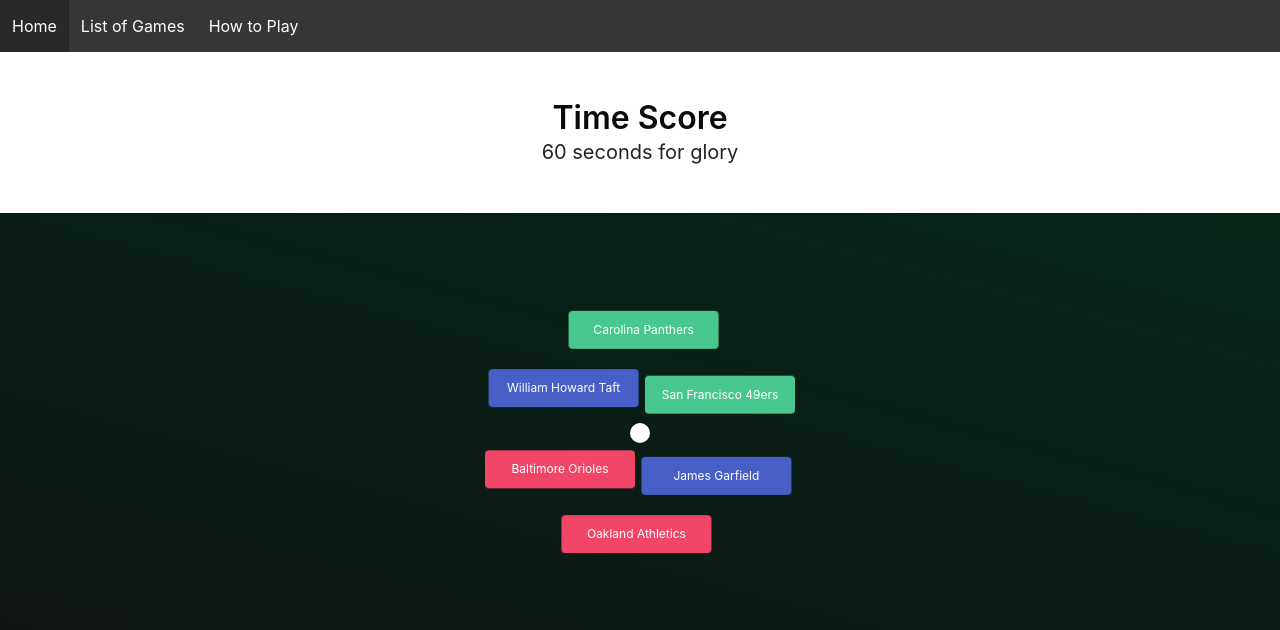
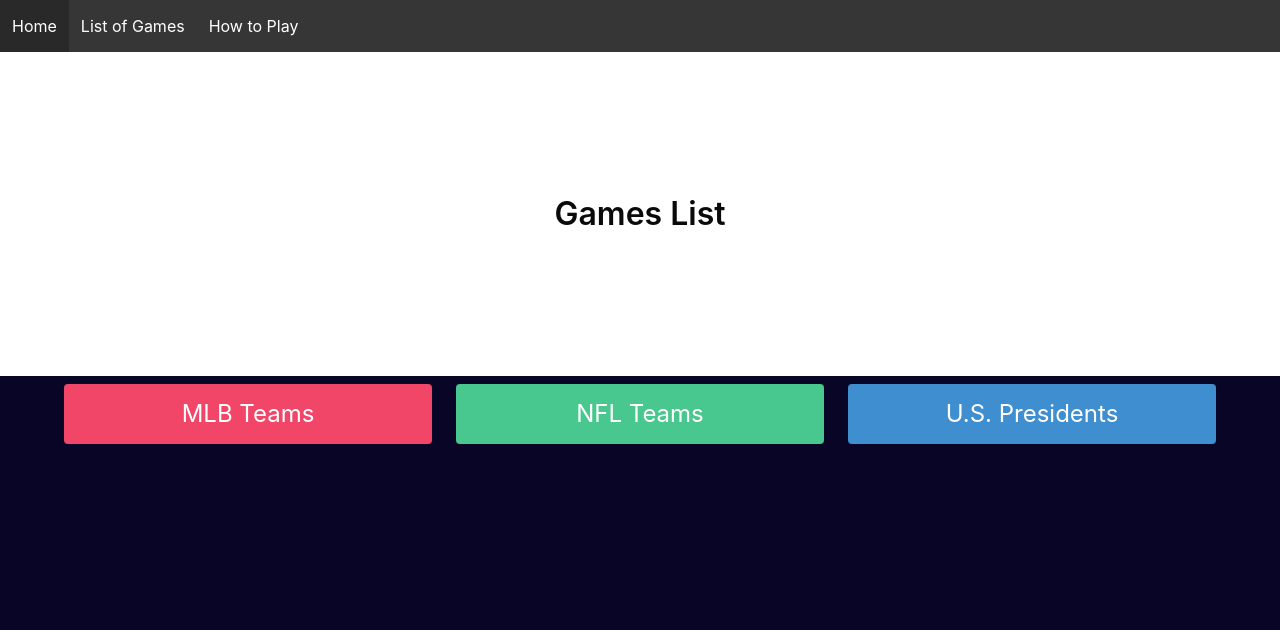
Before and after one commit to Mvcampbell3/time-score-frontend, an Angular app in the folder client/: page / in a window 1280 px wide. Shown: the top 630 px of the page. Built offline with nearby package versions, Linux system fonts and the light colour scheme.

Commit message:
bg-animation for game list

```diff
--- a/client/src/app/app.component.ts
+++ b/client/src/app/app.component.ts
@@ -9,8 +9,8 @@ export class AppComponent {
   @ViewChild('navBurger', { static: true }) navBurger: ElementRef;
   @ViewChild('navMenu', { static: true }) navMenu: ElementRef;
 
-  showLanding: boolean = true;
-  showGameList: boolean = false;
+  showLanding: boolean = false;
+  showGameList: boolean = true;
   showInstructions: boolean = false;
 
   gameListView() {
--- a/client/src/app/components/game-list/game-list.component.html
+++ b/client/src/app/components/game-list/game-list.component.html
@@ -1,12 +1,14 @@
 <div *ngIf='!selected else gameArea'>
-  <div class="hero is-medium is-transparent">
+  <div #listbg class="list-bg">
+
+    <div class="hero is-medium is-white">
       <div class='hero-body'>
         <h1 class="title has-text-centered">Games List</h1>
       </div>
     </div>
 
 
-  <div class="container">
+    <div class="container pt-2">
       <div class="columns">
         <div class="column">
           <button class="button is-danger is-large is-fullwidth" (click)='selectGame("baseball")'>MLB Teams</button>
@@ -15,12 +17,15 @@
           <button class="button is-success is-large is-fullwidth" (click)='selectGame("football")'>NFL Teams</button>
         </div>
         <div class="column">
-        <button class="button is-info is-large is-fullwidth" (click)='selectGame("presidents")'>U.S. Presidents</button>
+          <button class="button is-info is-large is-fullwidth" (click)='selectGame("presidents")'>U.S.
+            Presidents</button>
         </div>
       </div>
     </div>
   </div>
 
+</div>
+
 <ng-template #gameArea>
   <app-game-page [gameTitle]='selectedGame' (back)='returnFromGame()'></app-game-page>
 </ng-template>
--- a/client/src/app/components/game-list/game-list.component.scss
+++ b/client/src/app/components/game-list/game-list.component.scss
@@ -0,0 +1,17 @@
+.list-bg {
+  min-height: calc(100vh - 52px);
+  background-color: #111;
+  transition: background-color 6s;
+}
+
+.newBG1 {
+  background-color: rgb(9, 5, 39);
+}
+
+.newBG2 {
+  background-color: rgb(5, 39, 20);
+}
+
+.newBG3 {
+  background-color: rgb(39, 12, 5);
+}
--- a/client/src/app/components/game-list/game-list.component.ts
+++ b/client/src/app/components/game-list/game-list.component.ts
@@ -1,4 +1,4 @@
-import { Component, OnInit } from '@angular/core';
+import { Component, OnInit, ViewChild, ElementRef } from '@angular/core';
 
 @Component({
   selector: 'app-game-list',
@@ -11,9 +11,29 @@ export class GameListComponent implements OnInit {
   selected: boolean = false;
   selectedGame: string = '';
 
+  @ViewChild('listbg', { static: false }) listbg: ElementRef;
+
+
+  bgClasses: string[] = ['newBG1', 'newBG2', 'newBG3'];
+  pos: number = 1;
+  timer: any;
+
   constructor() { }
 
   ngOnInit() {
+    setTimeout(() => {
+      this.setBackgroundColor(0);
+    }, 500)
+    this.timer = setInterval(() => {
+      if (this.pos < this.bgClasses.length) {
+        this.setBackgroundColor(this.pos);
+        this.pos++;
+      } else {
+        this.pos = 0;
+        this.setBackgroundColor(this.pos);
+        this.pos++;
+      }
+    }, 6000)
   }
 
   selectGame(gameName) {
@@ -21,6 +41,11 @@ export class GameListComponent implements OnInit {
     this.selected = true;
   }
 
+  setBackgroundColor(num: number) {
+    this.listbg.nativeElement.classList = 'list-bg';
+    this.listbg.nativeElement.classList.add(this.bgClasses[num]);
+  }
+
   returnFromGame() {
     this.selectedGame = '';
     this.selected = false;
--- a/client/src/styles.scss
+++ b/client/src/styles.scss
@@ -54,3 +54,6 @@ html {
 .pb-1 {
   padding-bottom: 0.25em;
 }
+.pt-2 {
+  padding-top: 0.5em;
+}
```
Lines whose indentation alone changed are shown as unchanged.
